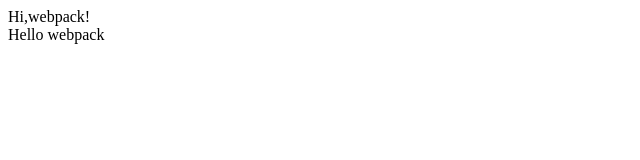
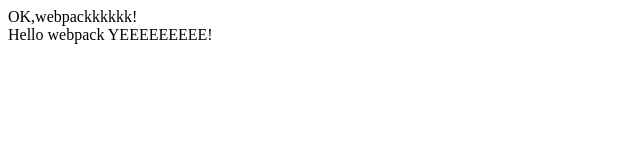
Before and after one commit to kei-suzuki/webpack-course, a website: page index.html in a window 1280 px wide. Shown: the whole page, without its empty margins (0-640 px from the left). Drawn offline with nearby package versions, Linux system fonts and the light colour scheme.

Commit message:
implement simple html

```diff
--- a/index.html
+++ b/index.html
@@ -1,13 +1,12 @@
 <!DOCTYPE html>
 <html lang="ja">
   <head>
-	<meta charset="utf-8">
+    <meta charset="utf-8" />
     <title>Hi,webpack!</title>
     <script src="https://unpkg.com/lodash@4.17.15/lodash.min.js"></script>
   </head>
   <body>
-Hi,webpack!
-
+    OK,webpackkkkkk!
     <script src="./src/index.js"></script>
   </body>
 </html>
--- a/package.json
+++ b/package.json
@@ -18,10 +18,9 @@
   },
   "homepage": "https://github.com/kei-suzuki/webpack-course#readme",
   "devDependencies": {
+    "live-server": "^1.2.1",
     "webpack": "^4.29.0",
     "webpack-cli": "^3.2.1"
   },
-  "dependencies": {
-    "live-server": "^1.2.1"
-  }
+  "dependencies": {}
 }
--- a/src/index.js
+++ b/src/index.js
@@ -1,6 +1,6 @@
-function component(){
+function component() {
         const element = document.createElement('div');
-        const array = ['Hello','webpack']
+        const array = ['Hello', 'webpack', 'YEEEEEEEEE!']
         element.innerHTML = _.join(array, ' ')
         return element;
 }
```
Also changed, not shown: 1 other file. Lines whose indentation alone changed are shown as unchanged.
